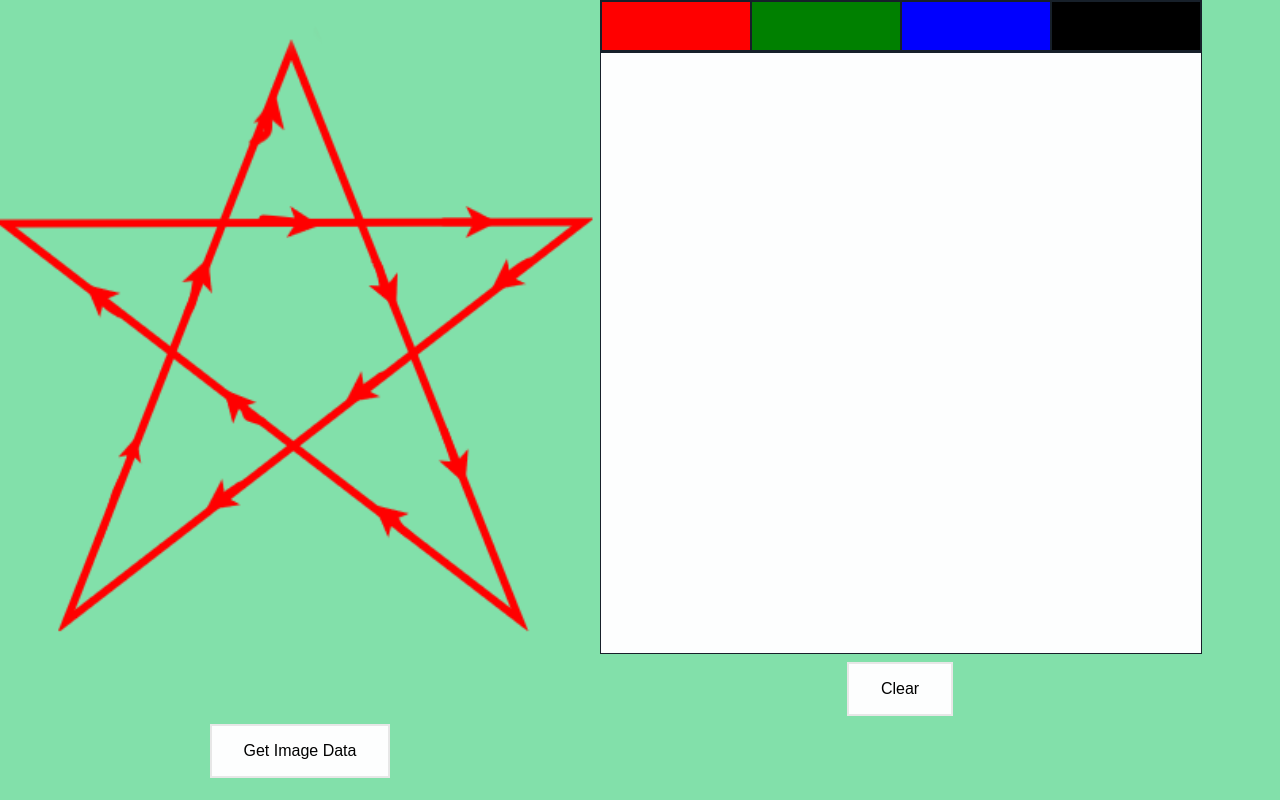
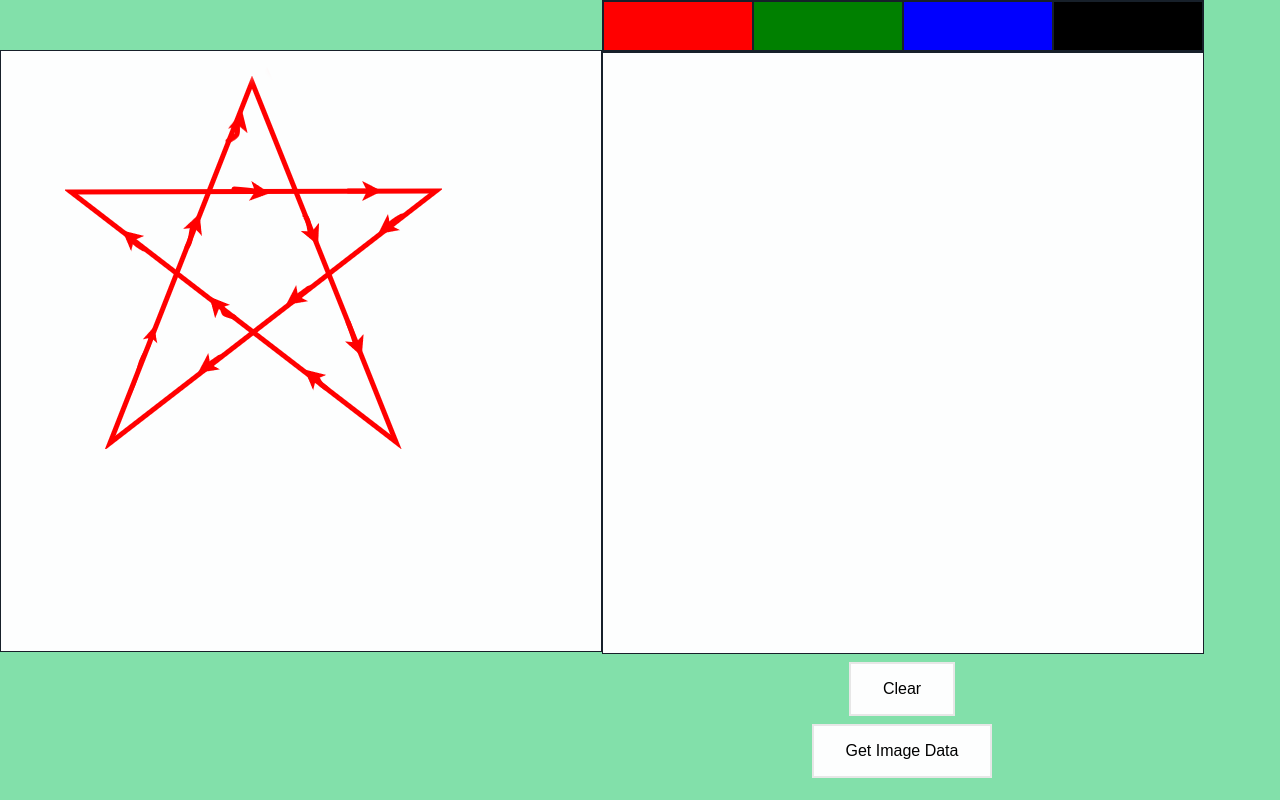
Before and after one commit to raadu/draw-captcha, a React (Create React App) app: page / in a window 1280 px wide. Built offline with nearby package versions, Linux system fonts and the light colour scheme.

Commit message:
default canvas image added

```diff
--- a/src/App.module.scss
+++ b/src/App.module.scss
@@ -4,10 +4,23 @@
     background-color:#82E0AA;
 }
 
-.container div {
-    float: left;
-    clear: none;
+.canvasContainer {
+    display: flex;
+    flex-direction: row;
 }
+
+.canvas1 {
+    margin-top: 50px;
+}
+
+.canvas2 {
+
+}
+
+// .container div {
+//     float: left;
+//     clear: none;
+// }
 
 .imageContainer {
     width: 600px;
--- a/src/App.tsx
+++ b/src/App.tsx
@@ -1,19 +1,24 @@
 import React from 'react';
 import appCSS from './App.module.scss';
 import Canvas from './Canvas/Canvas';
+import DefaultCanvas from './DefaultCanvas/DefaultCanvas';
 
 const App = () => {
   return (
     <div className={appCSS.mainWindow}>
-      <div className={appCSS.container}>
-      <div
-        className={appCSS.imageContainer}
-        style={{backgroundImage: "url(./sample/starRed.png)"}}>
-      </div>
-      <Canvas
-        width={600}
-        height={600}
-      />
+      <div className={appCSS.canvasContainer}>
+        <div className={appCSS.canvas1}>
+          <DefaultCanvas
+            width={600}
+            height={600}
+          />
+        </div>
+        <div className={appCSS.canvas2}>
+          <Canvas
+            width={600}
+            height={600}
+          />
+        </div>
       </div>
     </div>
   );
--- a/src/Canvas/Canvas.module.scss
+++ b/src/Canvas/Canvas.module.scss
@@ -25,3 +25,8 @@
         background-color: #e7e7e7;
     }
 }
+
+.canvasContainer {
+    display: flex;
+    flex-direction: column;
+}
--- a/src/Canvas/Canvas.tsx
+++ b/src/Canvas/Canvas.tsx
@@ -181,25 +181,32 @@ const Canvas = ({width, height}: CanvasProps) => {
 
     return (
         <Fragment>
+            <div className={canvasCSS.canvasContainer}>
+                <div className={canvasCSS.element1}>
                     <ColorPicker
                         width={width}
                         height={50}
                         setStrokeStyle={setStrokeStyle}
                     />
-
+                </div>
+                <div className={canvasCSS.element2}>
                     <canvas
                         className={canvasCSS.canvas}
                         ref={canvasRef}
                         height={height}
                         width={width}
                     />
-
+                </div>
+                <div className={canvasCSS.element3}>
                     <div className={canvasCSS.clearButton} style={{width:`${width}px`}}>
                         <button className={canvasCSS.button} onClick={()=>clearArea()}>Clear</button>
                     </div>
-
+                </div>
+                <div className={canvasCSS.element4}>
                     <div className={canvasCSS.clearButton} style={{width:`${width}px`}}>
                         <button className={canvasCSS.button} onClick={()=>getImageData()}>Get Image Data</button>
+                    </div>
+                </div>
             </div>
         </Fragment>
     );
--- /dev/null
+++ b/src/DefaultCanvas/DefaultCanvas.tsx
@@ -0,0 +1,66 @@
+import React, {
+    useCallback,
+    useEffect,
+    useRef,
+    useState,
+    Fragment,
+ } from 'react';
+import canvasCSS from '../Canvas/Canvas.module.scss';
+import ColorPicker from './../ColorPicker/ColorPicker';
+
+//Props passed for Canvas width and Height of the page
+interface CanvasProps {
+    width: number;
+    height: number;
+}
+
+const DefaultCanvas = ({width, height}: CanvasProps) => {
+
+    //States
+    const canvasRef = useRef<HTMLCanvasElement>(null);
+
+    useEffect(() => {
+        drawImage();
+    },[]);
+
+
+    function drawImage() {
+        if(!canvasRef.current) {
+            return;
+        }
+
+        const canvas = canvasRef.current;
+        const context = canvas.getContext('2d');
+
+        let image = new Image();
+        image.src = "sample/starRed.png";
+        image.onload = () => {
+            context?.drawImage(image, 0, 0);
+        }
+
+        let imageData = context?.getImageData(0,0,width,height);
+
+        console.log("render");
+        console.log("imageData", imageData);
+    }
+
+
+    return (
+        <Fragment>
+            <canvas
+                className={canvasCSS.canvas}
+                ref={canvasRef}
+                height={height}
+                width={width}
+            />
+        </Fragment>
+    );
+}
+
+//Default height and width of canvas element when no props is passed in this component
+DefaultCanvas.defaultProps = {
+    width: window.innerWidth,
+    height: window.innerHeight,
+};
+
+export default DefaultCanvas;
```
Also changed, not shown: src/DefaultCanvas/DefaultCanvas.module.scss (added). Lines whose indentation alone changed are shown as unchanged.
